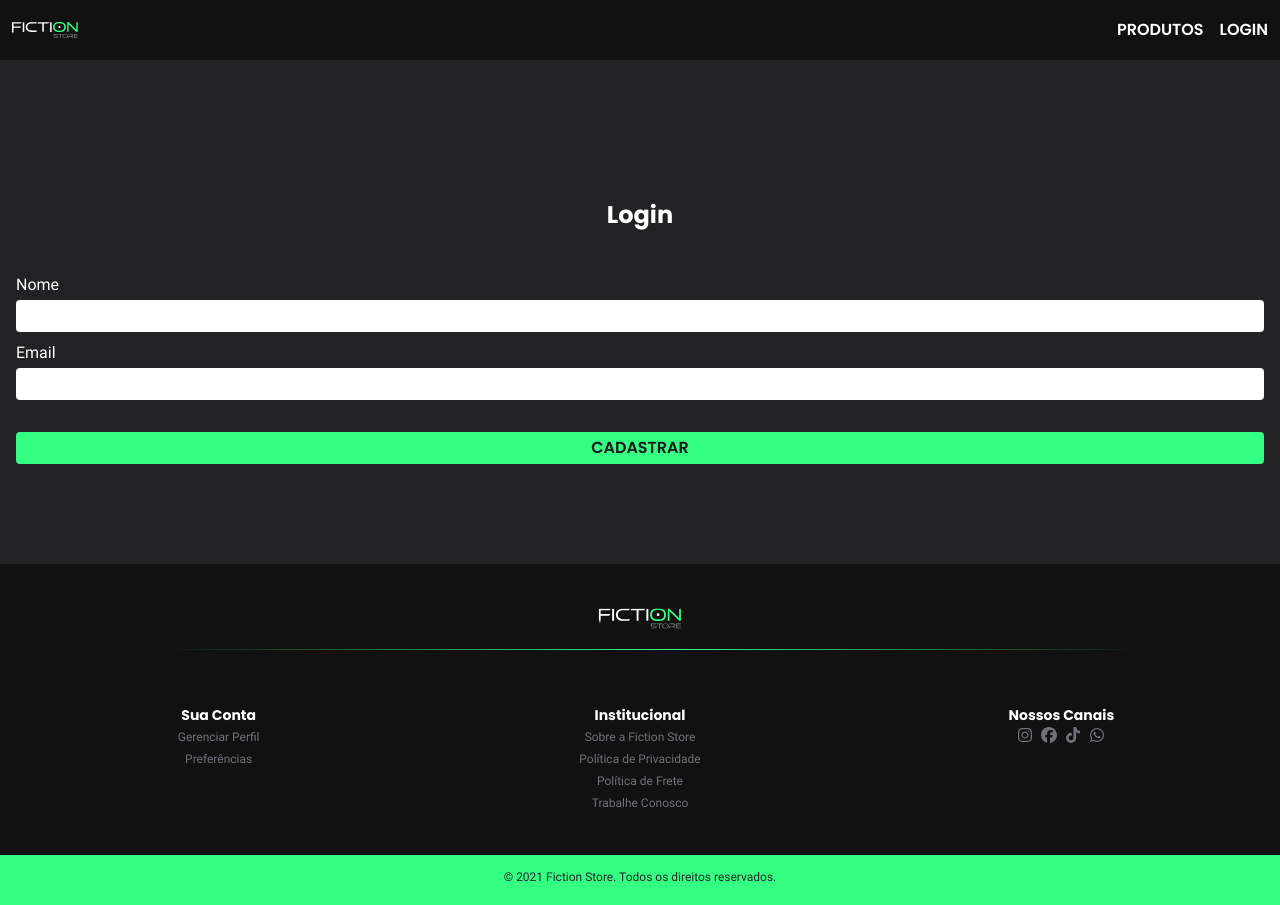
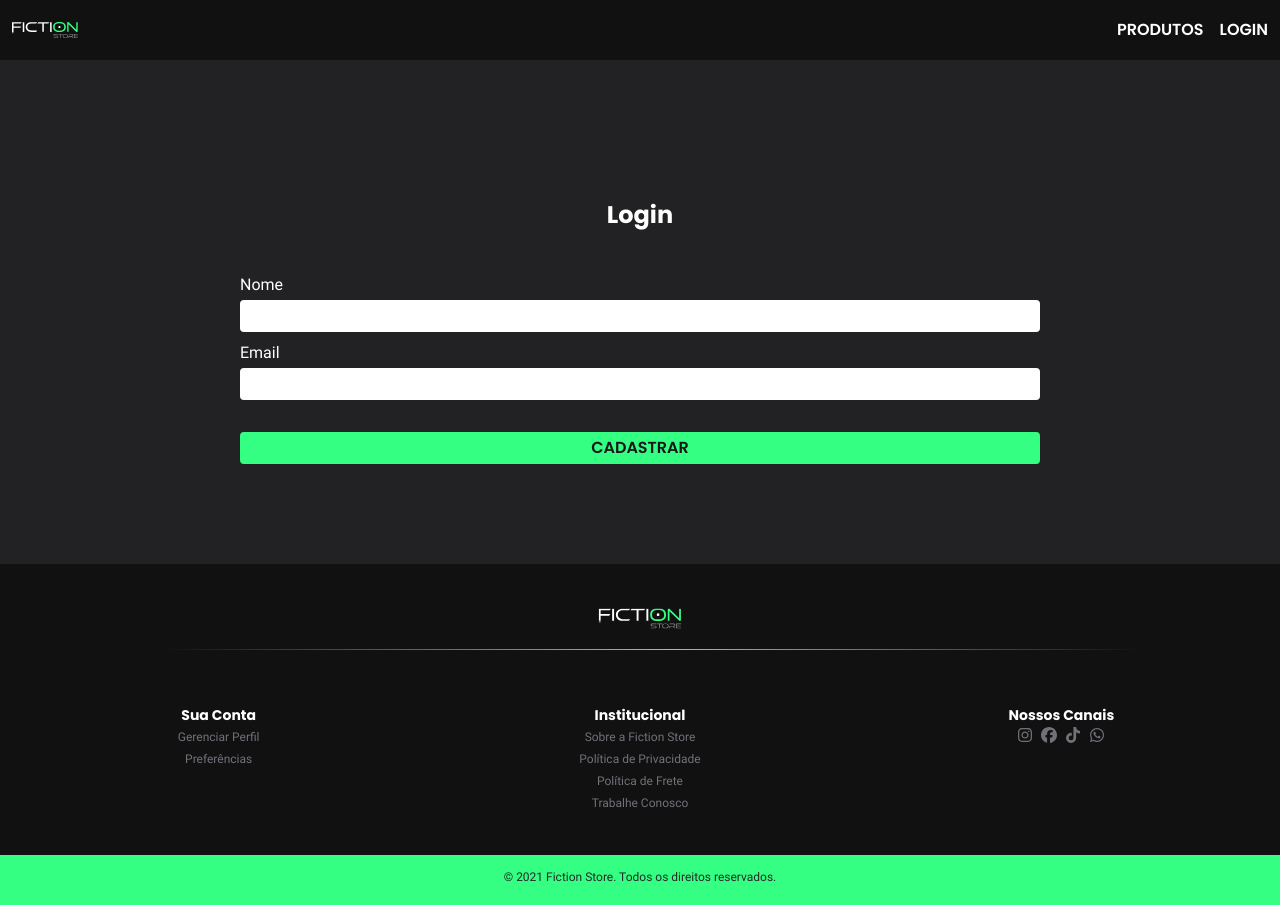
Before and after one commit to jhonicruz/atividade_final_italents, a React (Vite) app: page /login in a window 1280 px wide. Built offline with nearby package versions, Linux system fonts and the light colour scheme.

Commit message:
✨ feat:
add responsividade

```diff
--- a/src/App.jsx
+++ b/src/App.jsx
@@ -16,7 +16,7 @@ function App() {
   return (
     <>
       <LoginStorage>
-        <div>
+        <div className="max-w-[1500px] m-auto">
           <BrowserRouter>
             <Header />
             <Routes>
--- a/src/components/header/HeaderRoot.jsx
+++ b/src/components/header/HeaderRoot.jsx
@@ -1,9 +1,10 @@
+/* eslint-disable react/prop-types */
 /* eslint-disable no-unused-vars */
 import React from 'react';
 
 export const HeaderRoot = ({ children }) => {
   return (
-    <header className="flex items-center justify-between h-[60px] p-3 bg-n2 fixed top-0 w-full z-10">
+    <header className="flex items-center justify-between h-[60px] p-3 bg-n2 fixed top-0 w-full max-w-[1500px] z-10 ">
       {children}
     </header>
   );
--- a/src/components/produtos/Products.jsx
+++ b/src/components/produtos/Products.jsx
@@ -7,7 +7,7 @@ const Products = () => {
   if (isLoading) return <p className="p-4 text-white">Carregando Produtos...</p>;
   if (isError) return <p>Error: {error.message}</p>;
   return (
-    <main className="grid grid-cols-2 p-3 pt-[60px] pb-[100px] gap-5">
+    <main className="grid grid-cols-2 p-3 pt-[60px] pb-[100px] gap-5  md:grid-cols-3  lg:grid-cols-4">
       {products &&
         products.map(({ id, nome, descricao, precoAntes, precoDepois, comentarios, imagem }) => {
           return (
--- a/src/components/produtos/produto/Product.jsx
+++ b/src/components/produtos/produto/Product.jsx
@@ -1,4 +1,5 @@
-import React from 'react';
+/* eslint-disable react/prop-types */
+
 import { Product } from './index';
 
 const ProductElement = ({
--- a/src/components/produtos/produto/ProductImage.jsx
+++ b/src/components/produtos/produto/ProductImage.jsx
@@ -1,8 +1,8 @@
 /* eslint-disable react/prop-types */
 export const ProductImage = ({ image, alt }) => {
   return (
-    <div className=" bg-orange-300 w-full rounded-t overflow-hidden">
-      <img src={image} alt={alt} className="w-full object-cover" />
+    <div className=" bg-orange-300 w-full rounded-t overflow-hidden md:h-[300px]">
+      <img src={image} alt={alt} className="w-full h-auto object-cover" />
     </div>
   );
 };
--- a/src/pages/Login.jsx
+++ b/src/pages/Login.jsx
@@ -24,10 +24,14 @@ const Login = () => {
   }
 
   return (
-    <div className="pt-[200px] pb-[100px] text-white min-h-login w-full flex flex-col p-4 gap-10">
+    <div className="pt-[200px] pb-[100px] text-white min-h-login w-full flex flex-col items-center p-4 gap-10">
       <Title content="Login" />
 
-      <form className="grid grid-cols-4 gap-2 w-full" id="meuFormulario" onSubmit={handleSubmit}>
+      <form
+        className="grid grid-cols-4 gap-2 w-full max-w-[800px] "
+        id="meuFormulario"
+        onSubmit={handleSubmit}
+      >
         <InputForm
           name="nome"
           label="Nome"
--- a/src/pages/ManageProducts.jsx
+++ b/src/pages/ManageProducts.jsx
@@ -7,11 +7,11 @@ import { useGetProducts } from '../hooks/queries/useGetProducts';
 const ManageProducts = () => {
   const { data: products } = useGetProducts();
   return (
-    <div className="pt-[150px] pb-[100px] text-white w-full flex flex-col p-4 gap-10">
+    <div className="pt-[150px] pb-[100px] text-white w-full flex flex-col p-4 gap-10 max-w-[800px] m-auto">
       <Title content="Cadastrar Produto" />
       <Form />
       <Divisor className="bg-custom2" />
-      <Title content="Editar Produtos" />
+      <Title content="Editar Produtos respo" />
 
       {products &&
         products.map(({ nome, id }) => {
```
